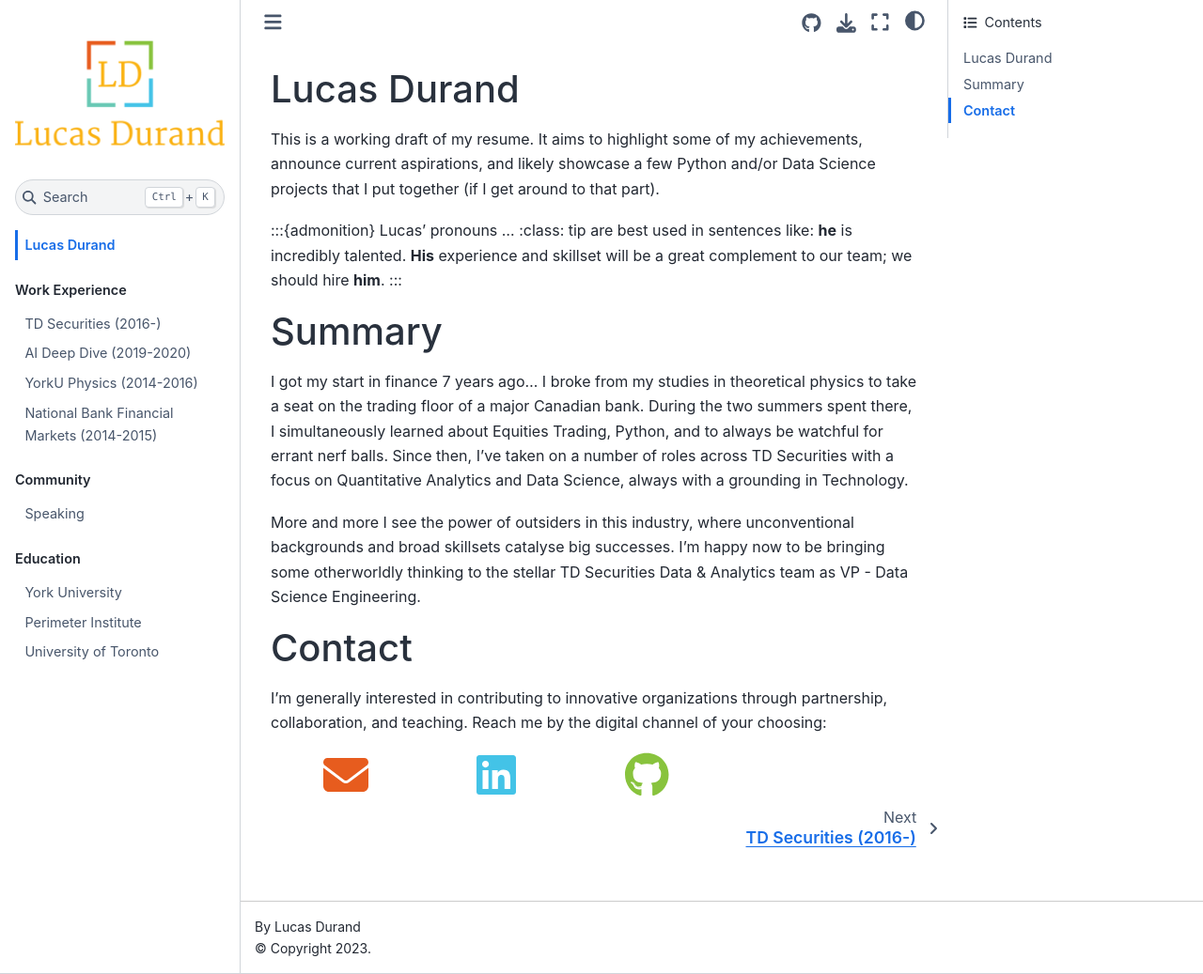
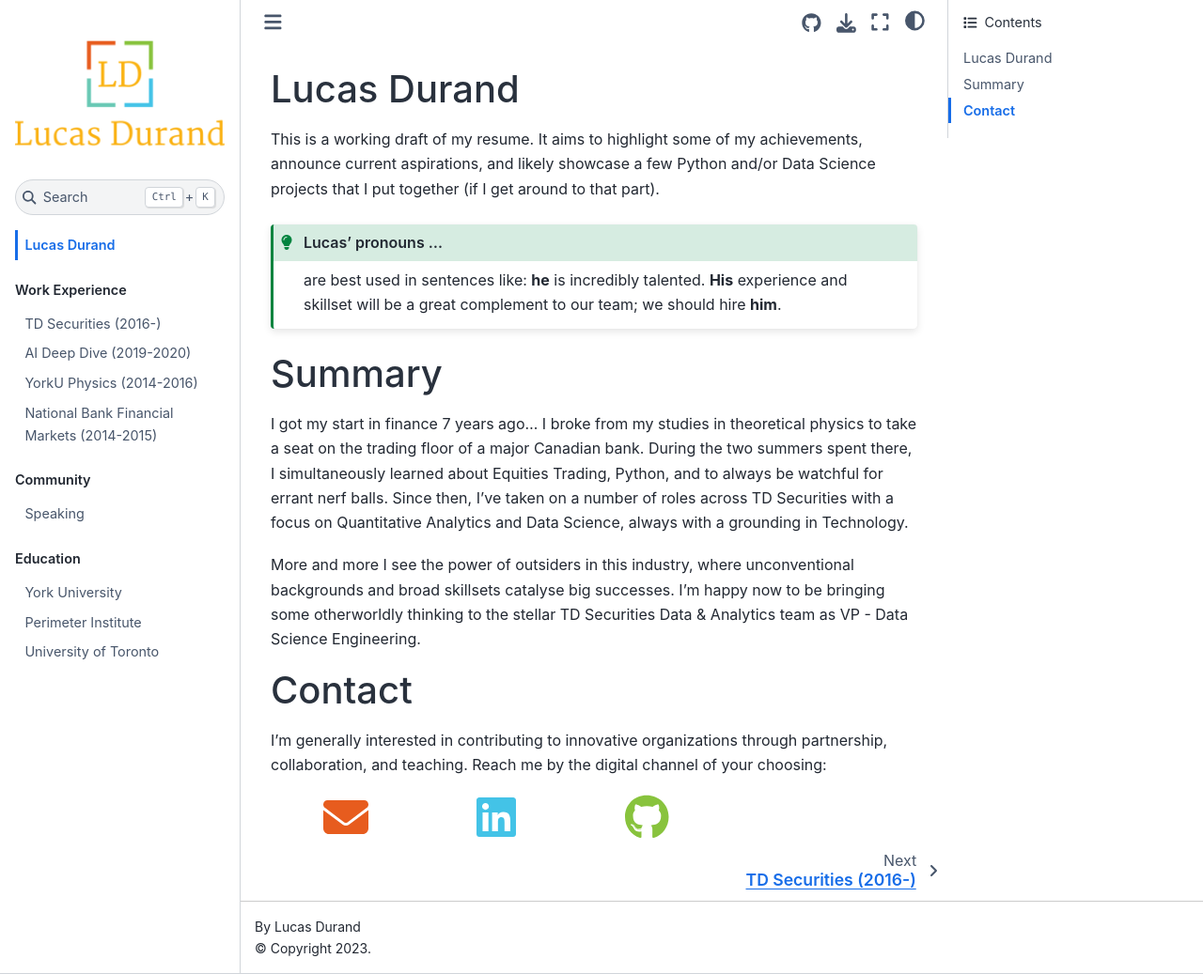
Before and after one commit to lucasdurand/lucasdurand, a Jupyter Book: the page built from intro.md, in a window 1280 px wide and 1037 px high. Shown: the whole window at 94% size. Built offline with Jupyter Book 1.0.4 settings and Sphinx 7.4.7 and the Sphinx Book theme 1.1.4, drawn with Linux system fonts in a browser that asks for light colours; nearby versions of some CDN libraries; pages that are not in the unit, such as notebooks, are missing from menus; comment, search, counter and statistics services are not loaded.

Commit message:
Update README with build info and fix admonitions on intro page

````diff
--- a/intro.md
+++ b/intro.md
@@ -2,10 +2,10 @@
 
 This is a working draft of my resume. It aims to highlight some of my achievements, announce current aspirations, and likely showcase a few Python and/or Data Science projects that I put together (if I get around to that part).
 
-:::{admonition} Lucas' pronouns ...
+```{admonition} Lucas' pronouns ...
 :class: tip
 are best used in sentences like: **he** is incredibly talented. **His** experience and skillset will be a great complement to our team; we should hire **him**.
-:::
+```
 
 ```{include} finance.md
 ```
````
Also changed, not shown: README.md (+1 -1 lines).
